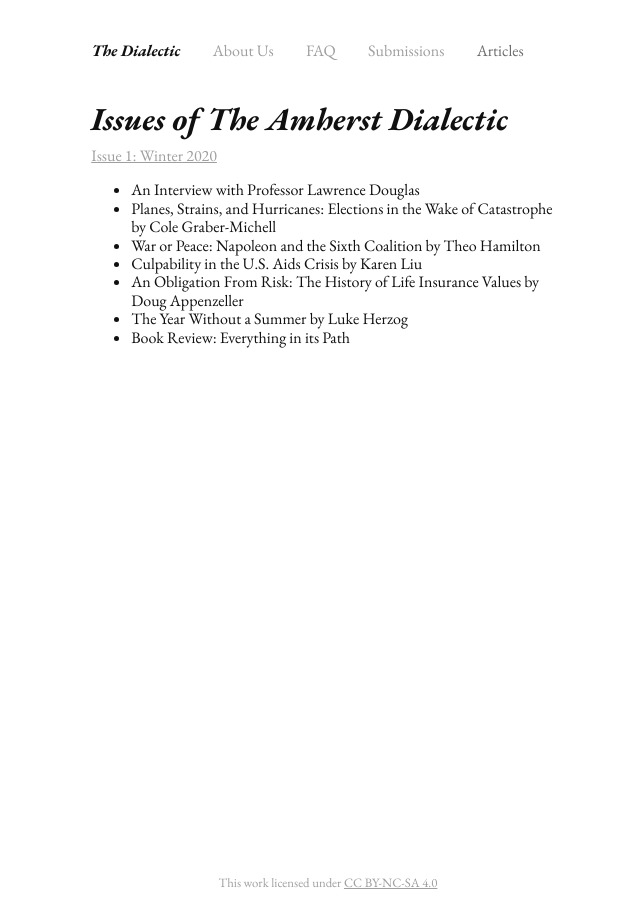
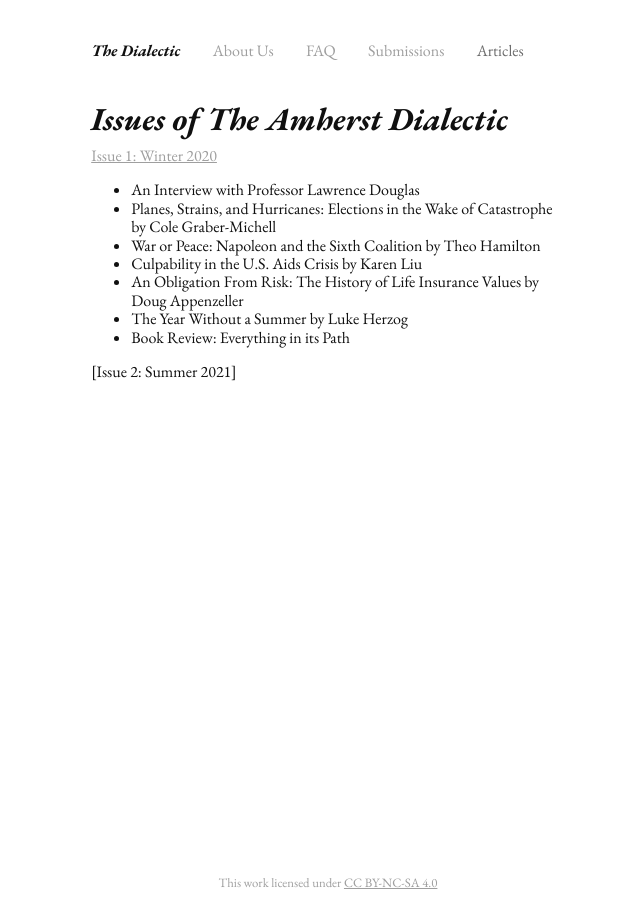
Before and after one commit to the-dialectic/amherstdialectic.com, a Jekyll site: the page built from pages/articles.md, in a window 1280 px wide. Shown: the whole page, without its empty margins (312-952 px from the left). Built offline with Jekyll 4.4.1, drawn with Linux system fonts in a browser that asks for light colours.

Commit message:
newissue

```diff
--- a/pages/articles.md
+++ b/pages/articles.md
@@ -19,3 +19,4 @@ permalink: /articles
   <h1><a class="nounderline black" href="{{ post.url }}">{{ post.title }}</a></h1>
   {{ Content forthcoming! }}
 {% endfor %}
+[Issue 2: Summer 2021]
```
